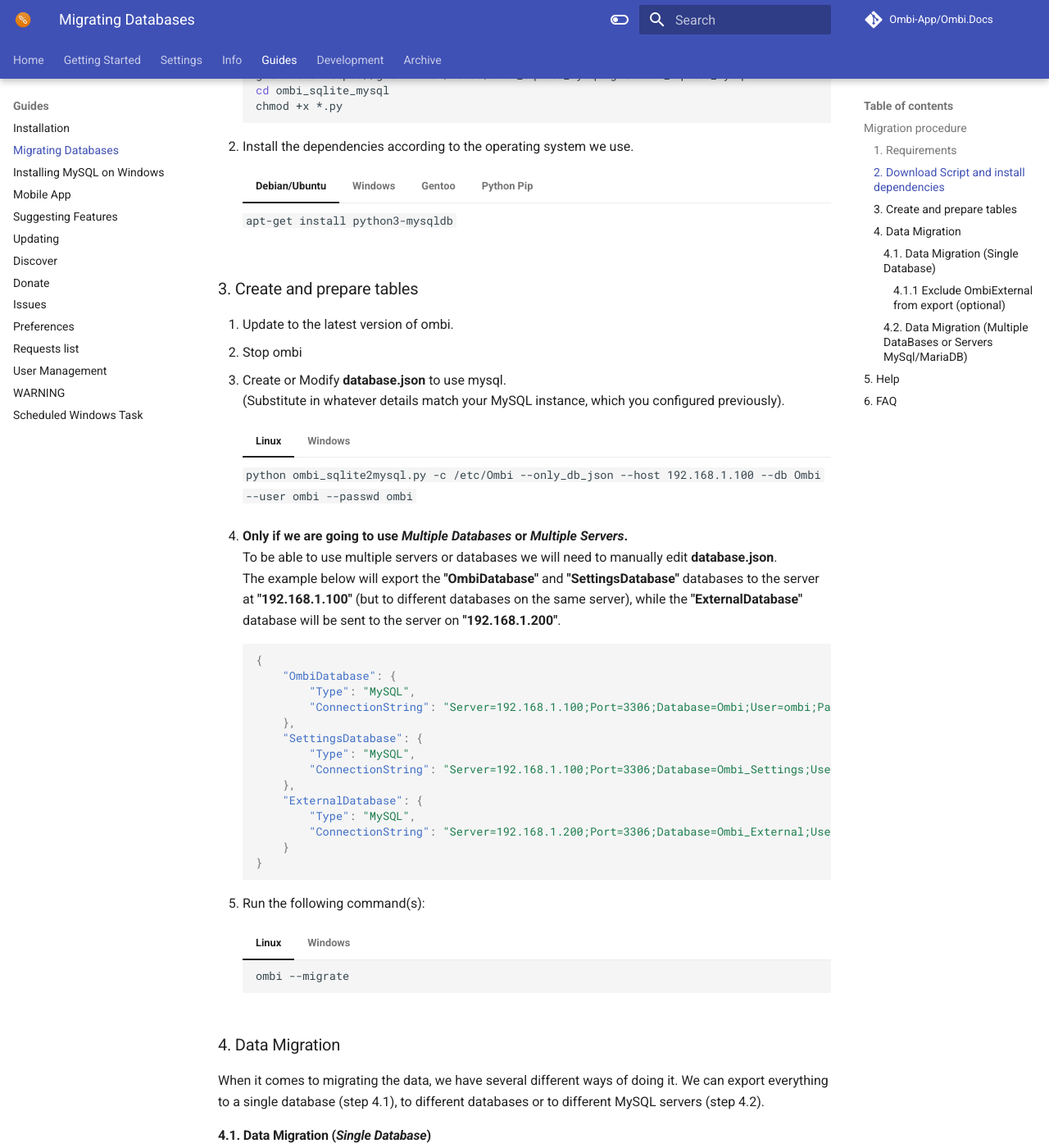
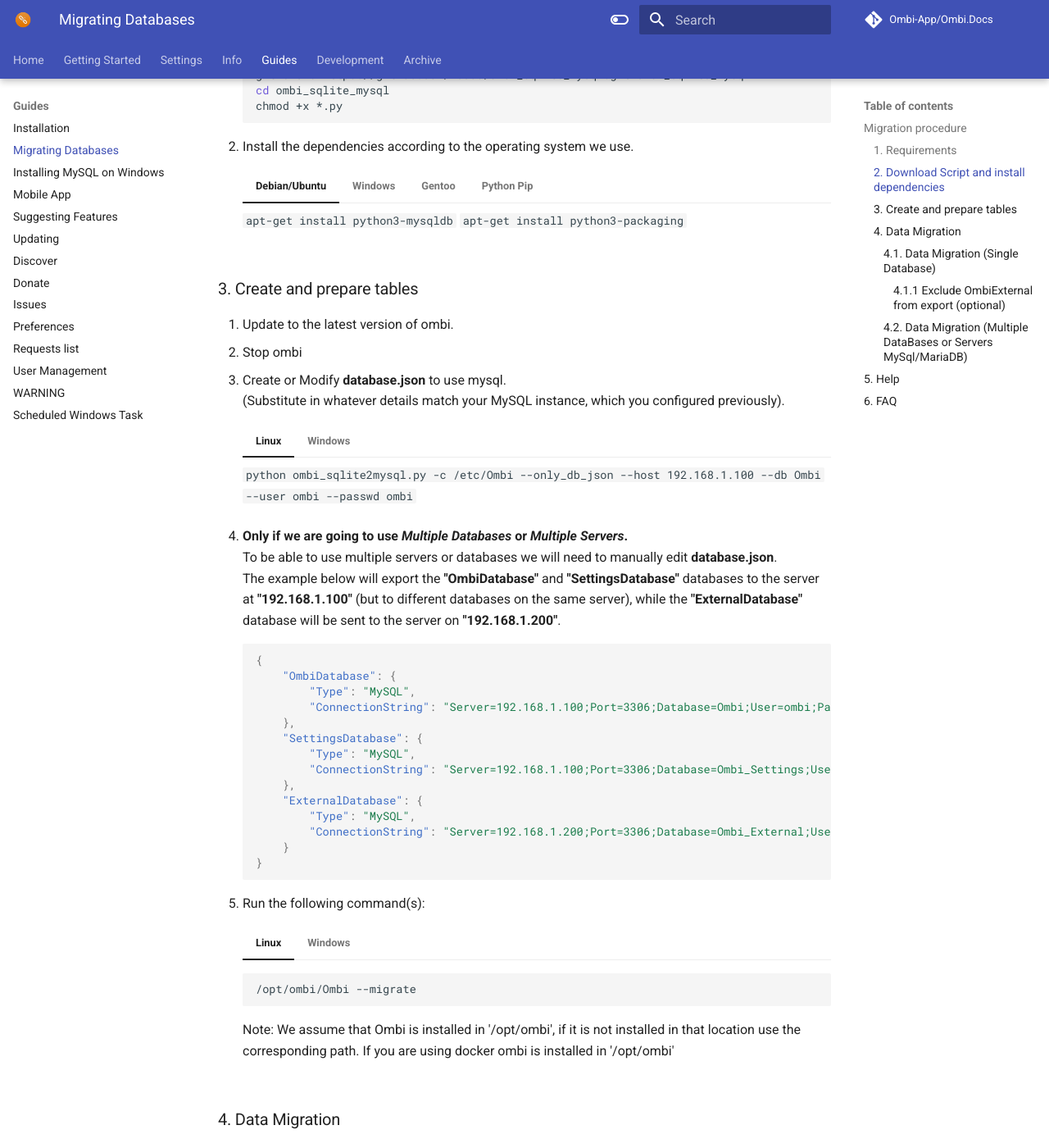
Before and after one commit to Ombi-app/Ombi.Docs, an MkDocs documentation site: the page built from docs/guides/migrating-databases.md, in a window 1280 px wide and 1400 px high, scrolled down 629 px. Shown: the whole window at 82% size. Built offline with MkDocs 1.6.1 and Material for MkDocs 9.7.7, drawn with Linux system fonts in a browser that asks for light colours; comment, search, counter and statistics services are not loaded.

Commit message:
Update migrating-databases.md
Update new dependencies and correct the name of the ombi executable since in Linux it is case-sensitive.

````diff
--- a/docs/guides/migrating-databases.md
+++ b/docs/guides/migrating-databases.md
@@ -34,17 +34,20 @@
 
     === "Debian/Ubuntu"
         `apt-get install python3-mysqldb`
+        `apt-get install python3-packaging`
 
     === "Windows"
         Install [Python](https://www.python.org/downloads/), ensuring you also install `Pip` and select the option to add Python to `PATH`.
         Then, from in a "CMD" window, run the same commands as you would for "Python Pip".
 
     === "Gentoo"
-        `emerge -va mysqlclient`
+        `emerge -va dev-python/mysqlclient`
+        `emerge -va dev-python/packaging`
 
     === "Python Pip"
         `pip install mysqlclient`
-        If the above errors, try `python -m pip install mysqlclient` instead.
+        `pip install packaging`
+        If the above errors, try `python -m pip install mysqlclient` and `python -m pip install packaging` instead.
 
 ### 3. Create and prepare tables
 
@@ -86,8 +89,10 @@
 
     === "Linux"
         ```bash
-        ombi --migrate
+        /opt/ombi/Ombi --migrate
         ```
+        Note: We assume that Ombi is installed in '/opt/ombi', if it is not installed in that location use the corresponding path. If you are using docker ombi is installed in '/opt/ombi'
+
 
     === "Windows"
         ```batch
````
